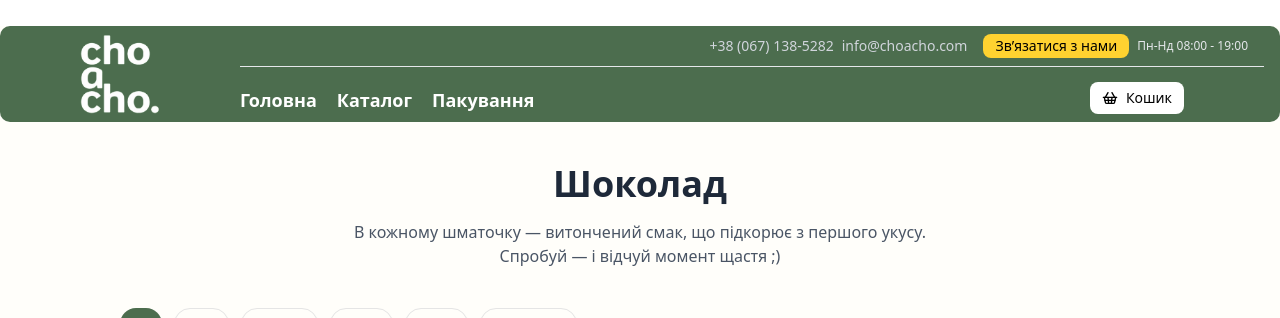
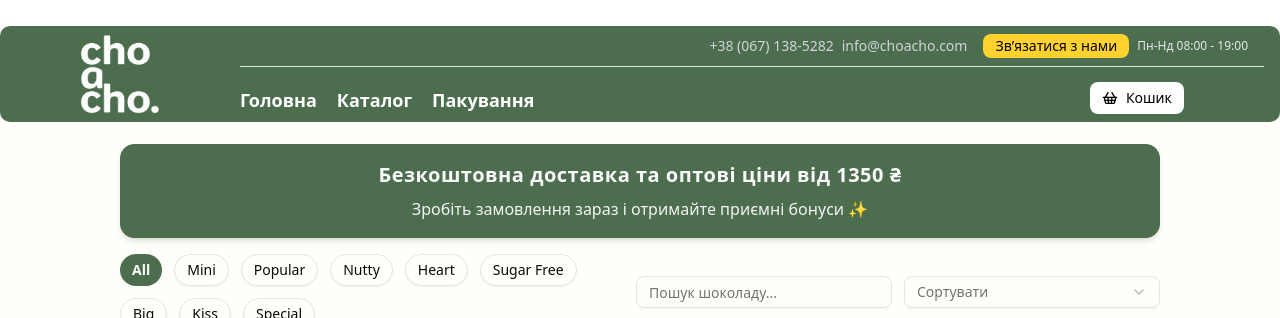
Before and after one commit to Any1ne/CHO_A_CHO, a Next.js app: page /store in a window 1280 px wide. Shown: the top 318 px of the page. Built offline with nearby package versions, Linux system fonts and the light colour scheme; no server answers; the database is empty; a web font is replaced by a local one.

Commit message:
Сatalogue Announcement
temporary absence of header

```diff
--- a/src/components/Catalogue/Catalogue.tsx
+++ b/src/components/Catalogue/Catalogue.tsx
@@ -3,12 +3,14 @@
 import ProductGrid from "@/components/Catalogue/ProductGrid";
 import ProductModal from "./Product/ProductModal";
 import CatalogueHeader from "./CatalogueHeader";
+import CatalogueAnnouncement from "./CatalogueAnnouncement";
 import ProductFilterPanel from "@/components/Catalogue/ProductFilterPanel";
 
 export default function Catalogue() {
   return (
     <section className="py-4 px-2 md:px-10 lg:px-30 space-y-4 z-2">
-      <CatalogueHeader />
+      {/* <CatalogueHeader /> */}
+      <CatalogueAnnouncement/>
       <ProductFilterPanel />
       <ProductGrid />
       <ProductModal />
--- /dev/null
+++ b/src/components/Catalogue/CatalogueAnnouncement.tsx
@@ -0,0 +1,15 @@
+"use client";
+
+export default function CatalogueAnnouncement() {
+  return (
+    <div className="w-full bg-primary border border-primary rounded-xl p-4 text-center text-primary-foreground shadow-md">
+      <p className="text-lg md:text-xl font-bold tracking-wide">
+        Безкоштовна доставка та оптові ціни від{" "}
+        <span className="font-bold">1350 ₴</span>
+      </p>
+      <p className="text-sm md:text-base text-gray-100 mt-2">
+        Зробіть замовлення зараз і отримайте приємні бонуси ✨
+      </p>
+    </div>
+  );
+}
--- a/src/components/Catalogue/CatalogueHeader.tsx
+++ b/src/components/Catalogue/CatalogueHeader.tsx
@@ -1,6 +1,6 @@
 export default function CatalogueHeader() {
   return (
-    <div className="flex flex-col gap-4 items-center mb-5 md:mb-10">
+    <div className="flex flex-col gap-4 items-center mb-5 md:mb-10 ">
       <h2 className="text-4xl font-bold text-center text-gray-800 mt-5">
         Шоколад
       </h2>
```
